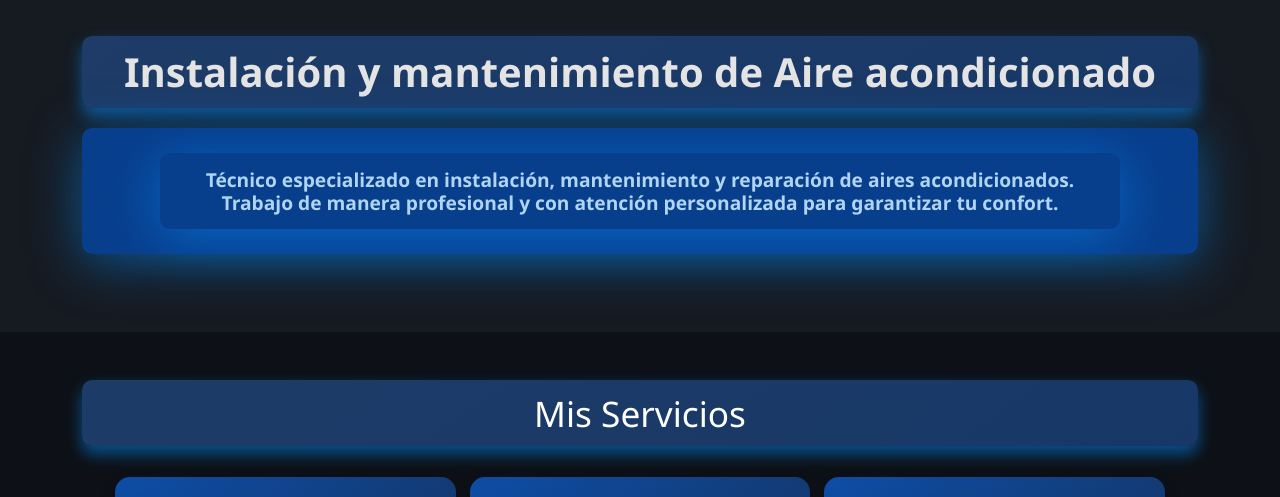
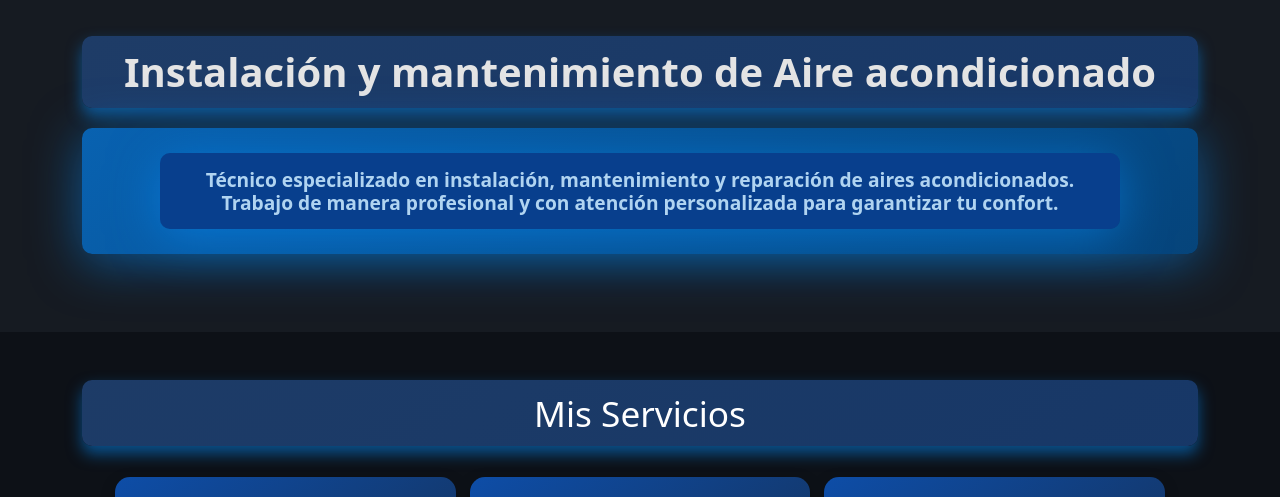
Before and after one commit to Mav233/Service-aires-acondicionados, a plain HTML site: page index.html in a window 1280 px wide. Shown: the part 82-579 px from the top of the page. Drawn offline with nearby package versions, Linux system fonts and the light colour scheme.

Commit message:
Cambios actualizados

```diff
--- a/css/styles.css
+++ b/css/styles.css
@@ -1,5 +1,5 @@
 body {
-    font-family: 'Segoe UI', Tahoma, Geneva, Verdana, sans-serif;
+    font-family: system-ui, -apple-system, BlinkMacSystemFont, 'Segoe UI', Roboto, Oxygen, Ubuntu, Cantarell, 'Open Sans', 'Helvetica Neue', sans-serif,'Segoe UI', Tahoma, Verdana, sans-serif;
     color: #e4e4e4;
     background-color: #0d1117;
     margin: 0;
@@ -18,8 +18,6 @@ body {
     font-weight: 700;
     margin-bottom: 20px;
 }
-
-
 
 .hero p {
     background: linear-gradient(145deg, #083f8d, #083f8d, #070119);
@@ -43,6 +41,46 @@ body {
     transform: scale(1.05);
     color: #58a6ff;
 }
+
+.lead {
+    background: linear-gradient(145deg, #0966b8, #000d16); /* Azul claro */
+    color: #ffffff;
+    padding: 25px 25px;
+    border-radius: 10px;
+    display: inline-block;
+    box-shadow: 0 8px 50px rgba(6, 143, 255, 0.5);
+    backdrop-filter: blur(5px);
+    -webkit-backdrop-filter: blur(5px);
+    transition: transform 0.2s ease, background 0.5s ease, text-shadow 0.3s ease;
+    background-size: 300% 300%;
+    animation: gradientShift 6s ease infinite;
+    font-weight: lighter;
+    font-size: 1.2rem;
+    position: relative;
+    z-index: 1;
+}
+
+/* Hover actualizado */
+.lead:hover {
+    transform: translateY(-10px);
+    background: linear-gradient(145deg, #0966b8, #000d16); /* Azul aún más claro */
+    text-shadow: 0 0 10px #1d1d1e, 0 0 20px #013e58, 0 0 30px #015d85;
+}
+
+/* Animación del gradiente */
+@keyframes gradientShift {
+    0% {
+        background-position: 0% 50%;
+    }
+    50% {
+        background-position: 100% 50%;
+    }
+    100% {
+        background-position: 0% 50%;
+    }
+}
+
+
 
 .btn-primary {
     background-color: #238636;
@@ -319,23 +357,6 @@ h1:hover, h2:hover, h4:hover, h5:hover, h6:hover {
     background: rgba(20, 50, 80, 0.9);
     transform: scale(1.05);
     color: #58a6ff;
-}
-
-.lead {
-    background: linear-gradient(145deg, #083f8d, #083f8d, #1742b0);
-    color: #ffffff;
-    padding: 25px 25px;
-    border-radius: 10px;
-    display: inline-block;
-    box-shadow: 0 8px 50px #068fff80;
-    backdrop-filter: blur(5px);
-    -webkit-backdrop-filter: blur(5px);
-    transition: transform 0.10s ease, background-color 0.3s ease;
-    background-size: 300% 300%;
-    opacity: 1;
-    animation: borderFlicker 3s linear infinite;
-    font-weight:lighter;
-    font-size: 1.2rem;
 }
 
 .cta-whatsapp {
```
Also changed, not shown: main.js (line endings or trailing spaces).
